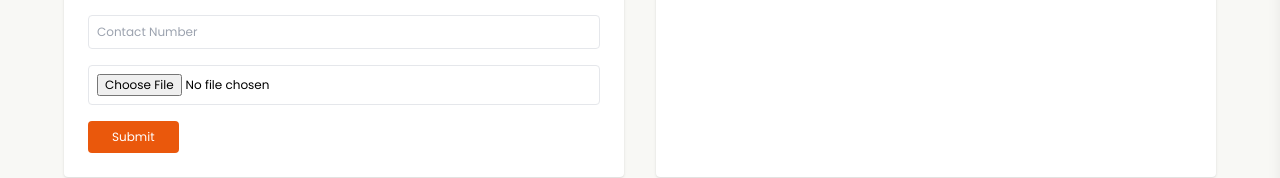
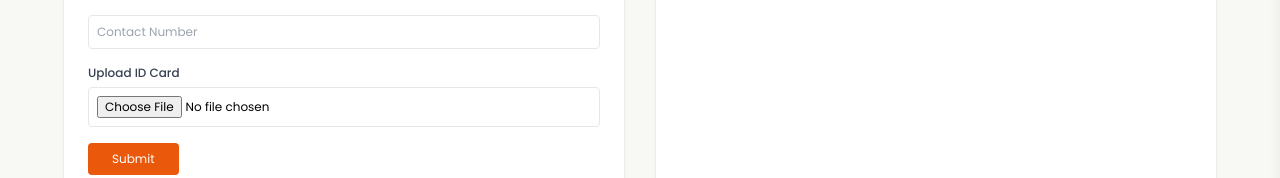
Before and after one commit to Ellry-Cafe/ellry-bookshelf, a React (Create React App) app: page /borrowers in a window 1280 px wide. Shown: the part 207-385 px from the top of the page. Built offline with nearby package versions, Linux system fonts and the light colour scheme; no server answers; the database is empty; sample sign-in values are in the browser's storage.

Commit message:
Update upload id label

```diff
--- a/src/pages/BorrowerRegister.jsx
+++ b/src/pages/BorrowerRegister.jsx
@@ -341,6 +341,7 @@ export default function BorrowerRegister() {
               required
               className="w-full border p-2 rounded text-xs"
             />
+            <label className="block text-xs font-medium text-gray-700" style={{ marginBottom: '-10px' }}>Upload ID Card</label>
             <input
               type="file"
               name="id_card"
```
